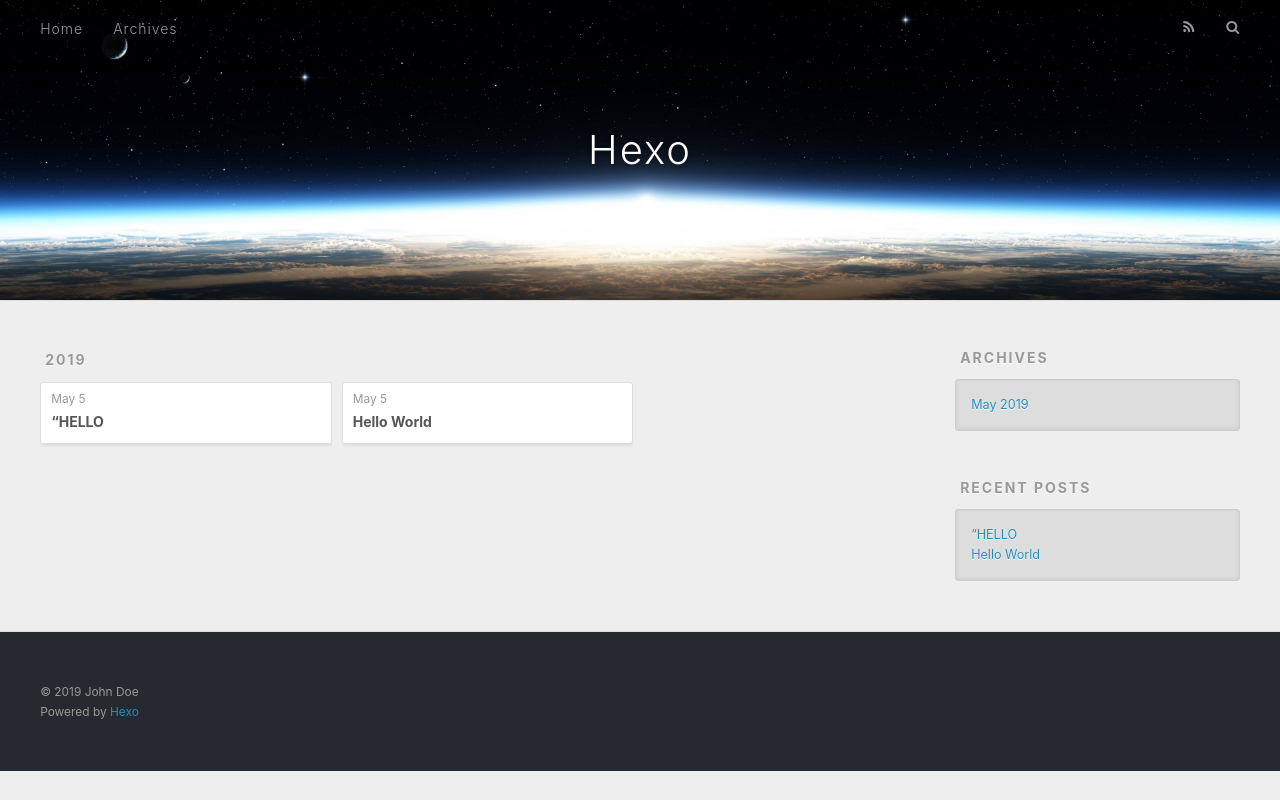
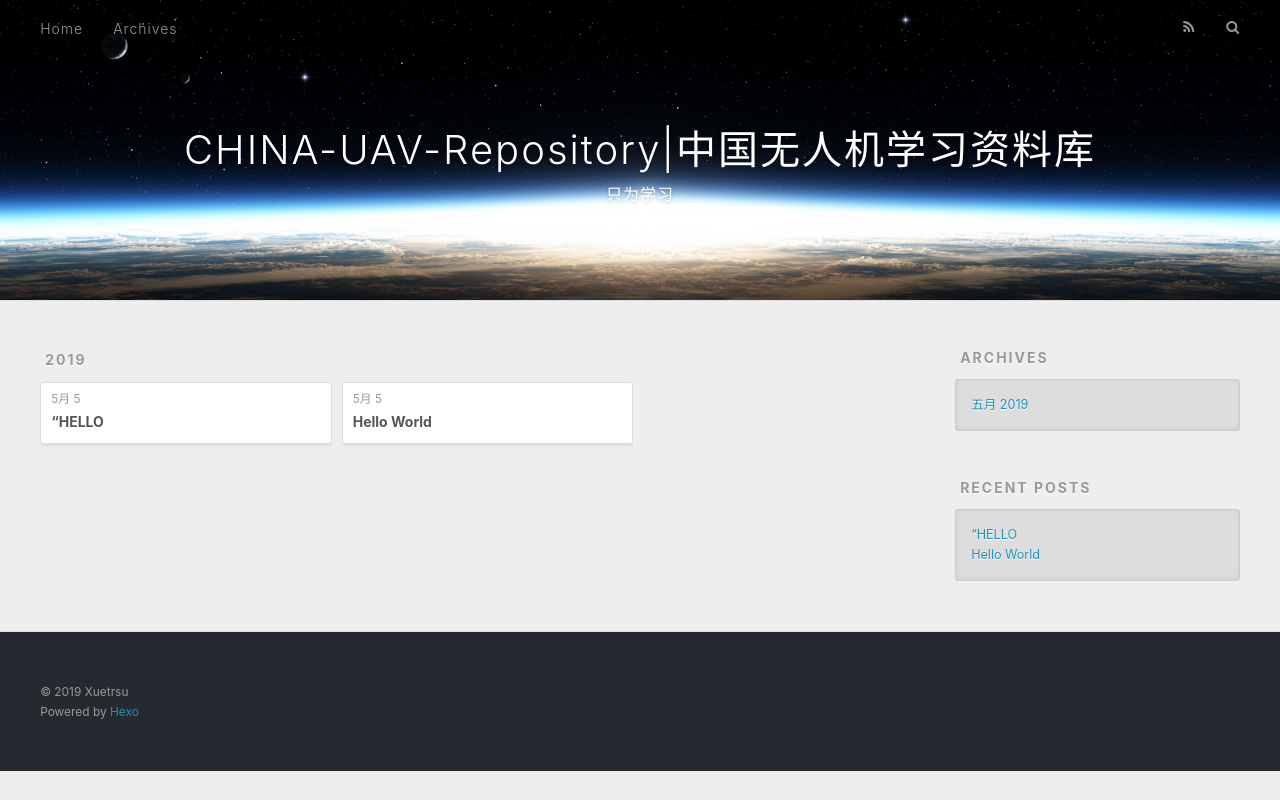
Before and after one commit to 0LIE1/0lie1.github.io, a plain HTML site: page archives/2019/05/index.html in a window 1280 px wide. Drawn offline with nearby package versions, Linux system fonts and the light colour scheme.

Commit message:
Site updated: 2019-05-05 20:42:09

```diff
--- a/archives/2019/05/index.html
+++ b/archives/2019/05/index.html
@@ -5,17 +5,17 @@
 
 
 
-  <title>Archives: 2019/5 | Hexo</title>
+  <title>Archives: 2019/5 | CHINA-UAV-Repository|中国无人机学习资料库</title>
   <meta name="viewport" content="width=device-width, initial-scale=1, maximum-scale=1">
   <meta property="og:type" content="website">
-<meta property="og:title" content="Hexo">
+<meta property="og:title" content="CHINA-UAV-Repository|中国无人机学习资料库">
 <meta property="og:url" content="http://yoursite.com/archives/2019/05/index.html">
-<meta property="og:site_name" content="Hexo">
-<meta property="og:locale" content="default">
+<meta property="og:site_name" content="CHINA-UAV-Repository|中国无人机学习资料库">
+<meta property="og:locale" content="zh-cn">
 <meta name="twitter:card" content="summary">
-<meta name="twitter:title" content="Hexo">
+<meta name="twitter:title" content="CHINA-UAV-Repository|中国无人机学习资料库">
 
-    <link rel="alternate" href="/atom.xml" title="Hexo" type="application/atom+xml">
+    <link rel="alternate" href="/atom.xml" title="CHINA-UAV-Repository|中国无人机学习资料库" type="application/atom+xml">
 
 
     <link rel="icon" href="/favicon.png">
@@ -34,8 +34,12 @@
   <div id="header-outer" class="outer">
     <div id="header-title" class="inner">
       <h1 id="logo-wrap">
-        <a href="/" id="logo">Hexo</a>
+        <a href="/" id="logo">CHINA-UAV-Repository|中国无人机学习资料库</a>
       </h1>
+
+        <h2 id="subtitle-wrap">
+          <a href="/" id="subtitle">只为学习</a>
+        </h2>
 
     </div>
     <div id="header-inner" class="inner">
@@ -77,7 +81,7 @@
   <div class="archive-article-inner">
     <header class="archive-article-header">
       <a href="/2019/05/05/“HELLO/" class="archive-article-date">
-  <time datetime="2019-05-05T12:05:16.000Z" itemprop="datePublished">May 5</time>
+  <time datetime="2019-05-05T12:05:16.000Z" itemprop="datePublished">5月 5</time>
 </a>
 
 
@@ -96,7 +100,7 @@
   <div class="archive-article-inner">
     <header class="archive-article-header">
       <a href="/2019/05/05/hello-world/" class="archive-article-date">
-  <time datetime="2019-05-05T11:32:48.708Z" itemprop="datePublished">May 5</time>
+  <time datetime="2019-05-05T11:32:48.708Z" itemprop="datePublished">5月 5</time>
 </a>
 
 
@@ -130,7 +134,7 @@
   <div class="widget-wrap">
     <h3 class="widget-title">Archives</h3>
     <div class="widget">
-      <ul class="archive-list"><li class="archive-list-item"><a class="archive-list-link" href="/archives/2019/05/">May 2019</a></li></ul>
+      <ul class="archive-list"><li class="archive-list-item"><a class="archive-list-link" href="/archives/2019/05/">五月 2019</a></li></ul>
     </div>
   </div>
 
@@ -162,7 +166,7 @@
 
   <div class="outer">
     <div id="footer-info" class="inner">
-      &copy; 2019 John Doe<br>
+      &copy; 2019 Xuetrsu<br>
       Powered by <a href="http://hexo.io/" target="_blank">Hexo</a>
     </div>
   </div>
```
Also changed, not shown: 2019/05/05/hello-world/index.html (+11 -7 lines), 2019/05/05/“HELLO/index.html (+11 -7 lines), archives/2019/index.html (+15 -11 lines), archives/index.html (+15 -11 lines), index.html (+13 -9 lines).
